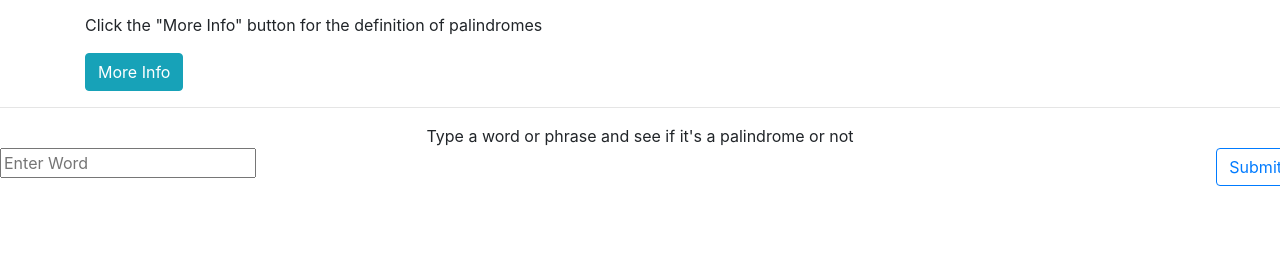
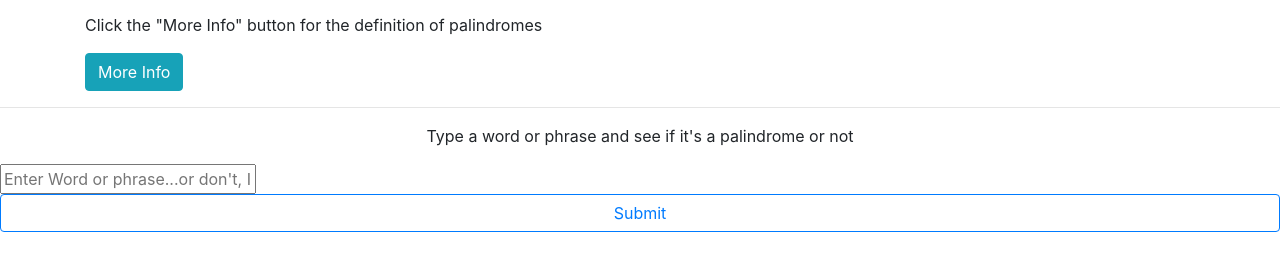
Before and after one commit to richardtickler/Taco_Cat, a plain HTML site: page Solve.html in a window 1280 px wide. Shown: the part 193-464 px from the top of the page. Drawn offline with nearby package versions, Linux system fonts and the light colour scheme.

Commit message:
Update Solve.html

```diff
--- a/Solve.html
+++ b/Solve.html
@@ -81,7 +81,7 @@
 
     <div class="row">
         <div class="col text-center">
-            Type a word or phrase and see if it's a palindrome or not
+            <p>Type a word or phrase and see if it's a palindrome or not</p>
         </div>
         <br />
 
@@ -89,9 +89,7 @@
 
     <div class="row">
         <div class="col">
-            <input id="palInput" type="text" placeholder="Enter Word" />
-        </div>
-        <div>
+            <input id="palInput" type="text" width="300" placeholder="Enter Word or phrase...or don't, I'm not the boss of you" />
             <button id="btnPal" class="btnMarg btn btn-outline-primary btnWide">Submit</button>
         </div>
         </div>
```
